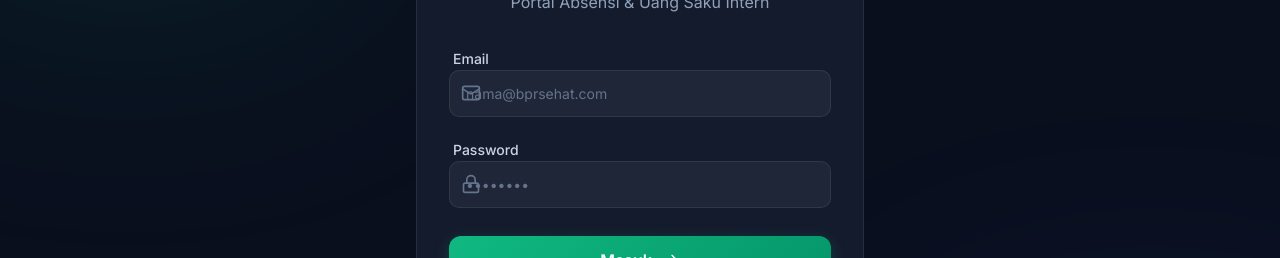
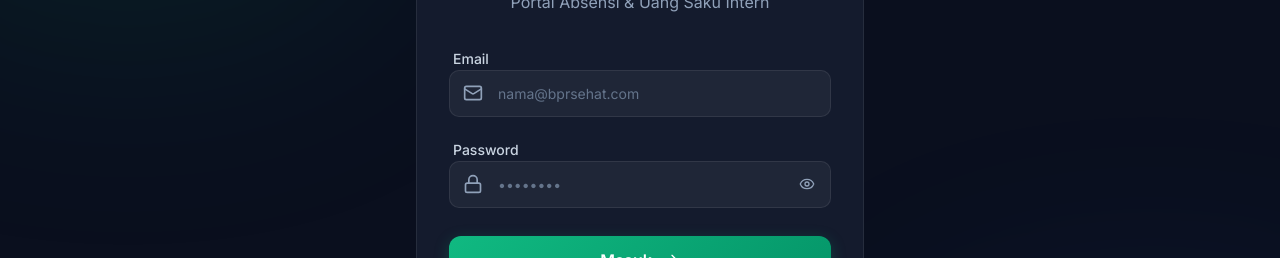
Before and after one commit to bprssit-collab/Intern-HRMS-BPRSS, a Next.js app: page / in a window 1280 px wide. Shown: the part 219-477 px from the top of the page. Built offline with nearby package versions, Linux system fonts and the light colour scheme.

Commit message:
fix(auth): fix superadmin password hash and input padding overlap with icons

```diff
--- a/src/app/globals.css
+++ b/src/app/globals.css
@@ -155,6 +155,11 @@ body {
   font-size: 14px;
   transition: border-color 0.2s, background 0.2s, box-shadow 0.2s;
   outline: none;
+}
+
+.input-field.has-icon,
+.input-with-icon {
+  padding-left: 2.75rem !important;
 }
 
 .input-field:focus {
--- a/src/app/page.tsx
+++ b/src/app/page.tsx
@@ -2,12 +2,13 @@
 
 import { useState } from 'react';
 import { useRouter } from 'next/navigation';
-import { Lock, Mail, ArrowRight, AlertTriangle } from 'lucide-react';
+import { Lock, Mail, ArrowRight, AlertTriangle, Eye, EyeOff } from 'lucide-react';
 
 export default function LoginPage() {
   const router = useRouter();
   const [email, setEmail] = useState('');
   const [password, setPassword] = useState('');
+  const [showPassword, setShowPassword] = useState(false);
   const [isLoading, setIsLoading] = useState(false);
   const [error, setError] = useState<string | null>(null);
 
@@ -61,33 +62,43 @@ export default function LoginPage() {
         )}
 
         <form onSubmit={handleLogin} className="space-y-5">
-          <div className="space-y-1">
+          <div className="space-y-1.5">
             <label className="text-sm font-medium text-slate-300 ml-1">Email</label>
             <div className="relative">
-              <Mail className="absolute left-3 top-1/2 -translate-y-1/2 w-5 h-5 text-slate-500" />
+              <Mail className="absolute left-3.5 top-1/2 -translate-y-1/2 w-5 h-5 text-slate-400 pointer-events-none" />
               <input
                 type="email"
                 required
                 value={email}
                 onChange={(e) => setEmail(e.target.value)}
-                className="input-field pl-10"
+                className="input-field has-icon !pl-12"
+                style={{ paddingLeft: '3rem' }}
                 placeholder="nama@bprsehat.com"
               />
             </div>
           </div>
 
-          <div className="space-y-1">
+          <div className="space-y-1.5">
             <label className="text-sm font-medium text-slate-300 ml-1">Password</label>
             <div className="relative">
-              <Lock className="absolute left-3 top-1/2 -translate-y-1/2 w-5 h-5 text-slate-500" />
+              <Lock className="absolute left-3.5 top-1/2 -translate-y-1/2 w-5 h-5 text-slate-400 pointer-events-none" />
               <input
-                type="password"
+                type={showPassword ? 'text' : 'password'}
                 required
                 value={password}
                 onChange={(e) => setPassword(e.target.value)}
-                className="input-field pl-10"
+                className="input-field has-icon !pl-12 !pr-11"
+                style={{ paddingLeft: '3rem', paddingRight: '2.75rem' }}
                 placeholder="••••••••"
               />
+              <button
+                type="button"
+                onClick={() => setShowPassword(!showPassword)}
+                className="absolute right-3 top-1/2 -translate-y-1/2 text-slate-400 hover:text-white p-1 rounded transition-colors"
+                title={showPassword ? 'Sembunyikan password' : 'Lihat password'}
+              >
+                {showPassword ? <EyeOff className="w-4 h-4" /> : <Eye className="w-4 h-4" />}
+              </button>
             </div>
           </div>
 
--- a/src/lib/local-db.ts
+++ b/src/lib/local-db.ts
@@ -111,7 +111,7 @@ const INITIAL_DATA: DatabaseSchema = {
       id: '00000000-0000-0000-0000-000000000099',
       name: 'Super Admin',
       email: 'superadmin@bprsehat.com',
-      password_hash: '$2b$10$0FFJ6xrtBF8LwoglbdToQ.Cs2Lpzb2fGtpT.MNQD1FAaqWFbAJOp2', // admin123
+      password_hash: '$2b$10$iyo1ft6DWz2EphSgQ1xmc.vHCb18X8DXc4QhKd0QD7K1bS5tFF4v2', // admin123
       role: 'super_admin',
       department: 'IT & Management',
       status: 'active',
```
Also changed, not shown: data/db.json.
